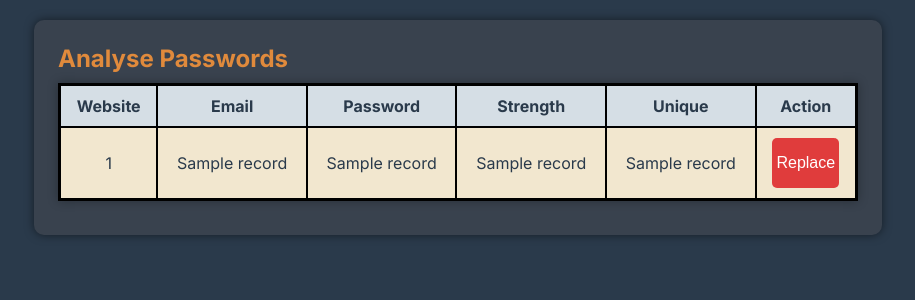
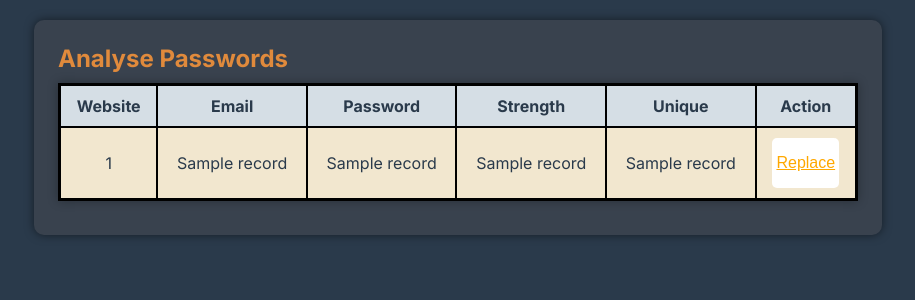
Before and after one commit to junngithub/Orbital, a Flask app: template flaskr/templates/menu/analyse.html in a window 1280 px wide, with the pointer over the restyled element. Shown: the part 116-416 px from the top of the page, without its empty margins (182-1097 px from the left). Run offline with Flask 3, Linux system fonts and the light colour scheme; the template is opened without the code that fills it: most values are stand-ins (such as "Sample title", 1, 10 or a date in 2020); some libraries are stand-ins or nearby versions.

Commit message:
updated replace button for analyse page

```diff
--- a/flaskr/static/CSS/analyse.css
+++ b/flaskr/static/CSS/analyse.css
@@ -138,6 +138,12 @@ input[type="submit"]{
     width: 85%;
 }
 
+input[type="submit"]:hover {
+    text-decoration: underline;
+    background-color: white;
+    color: #FFA800;
+}
+
 input[type="text"]{
     background-color: #e08a3c;
     color: #2a3a4b;
```
